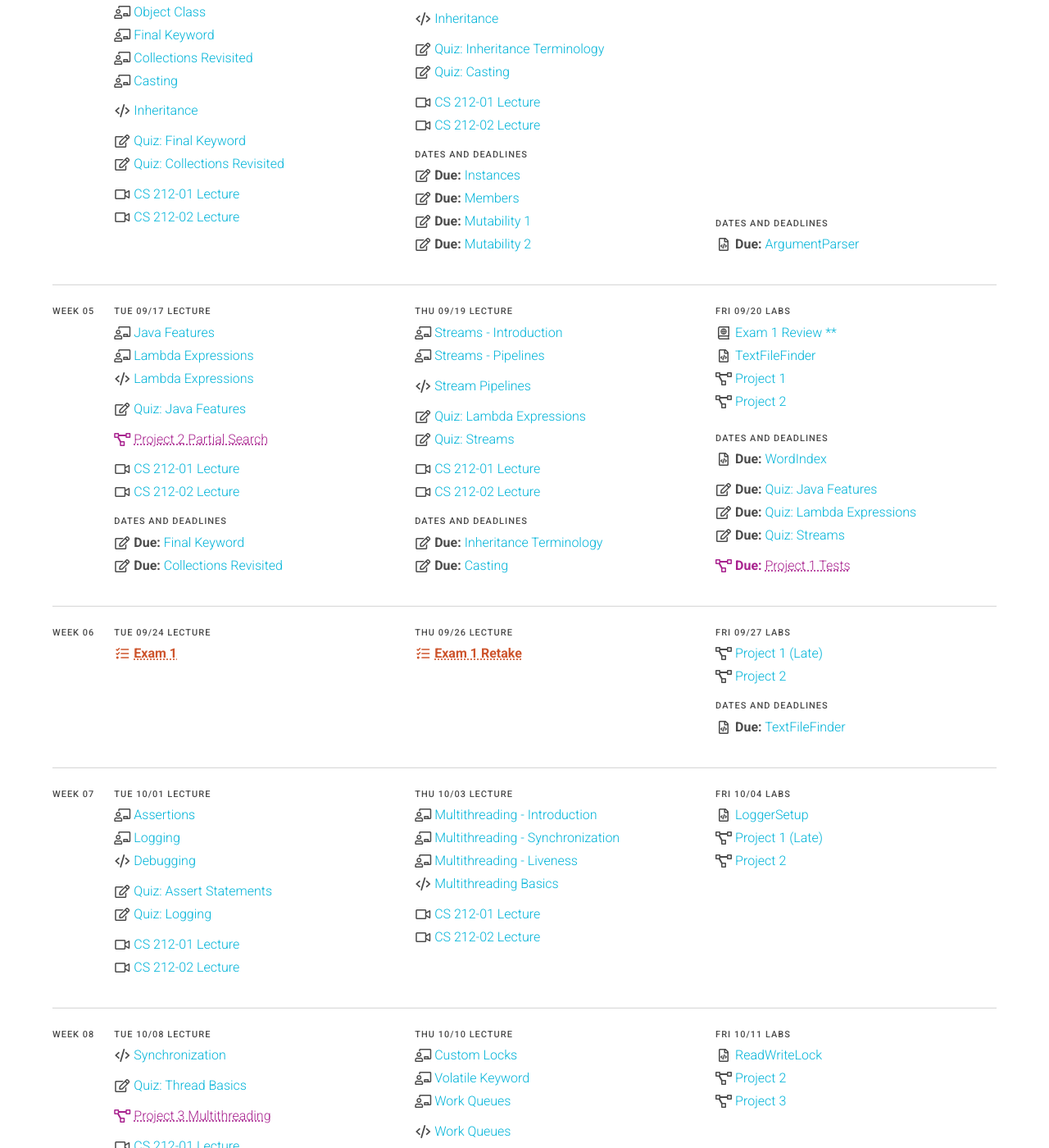
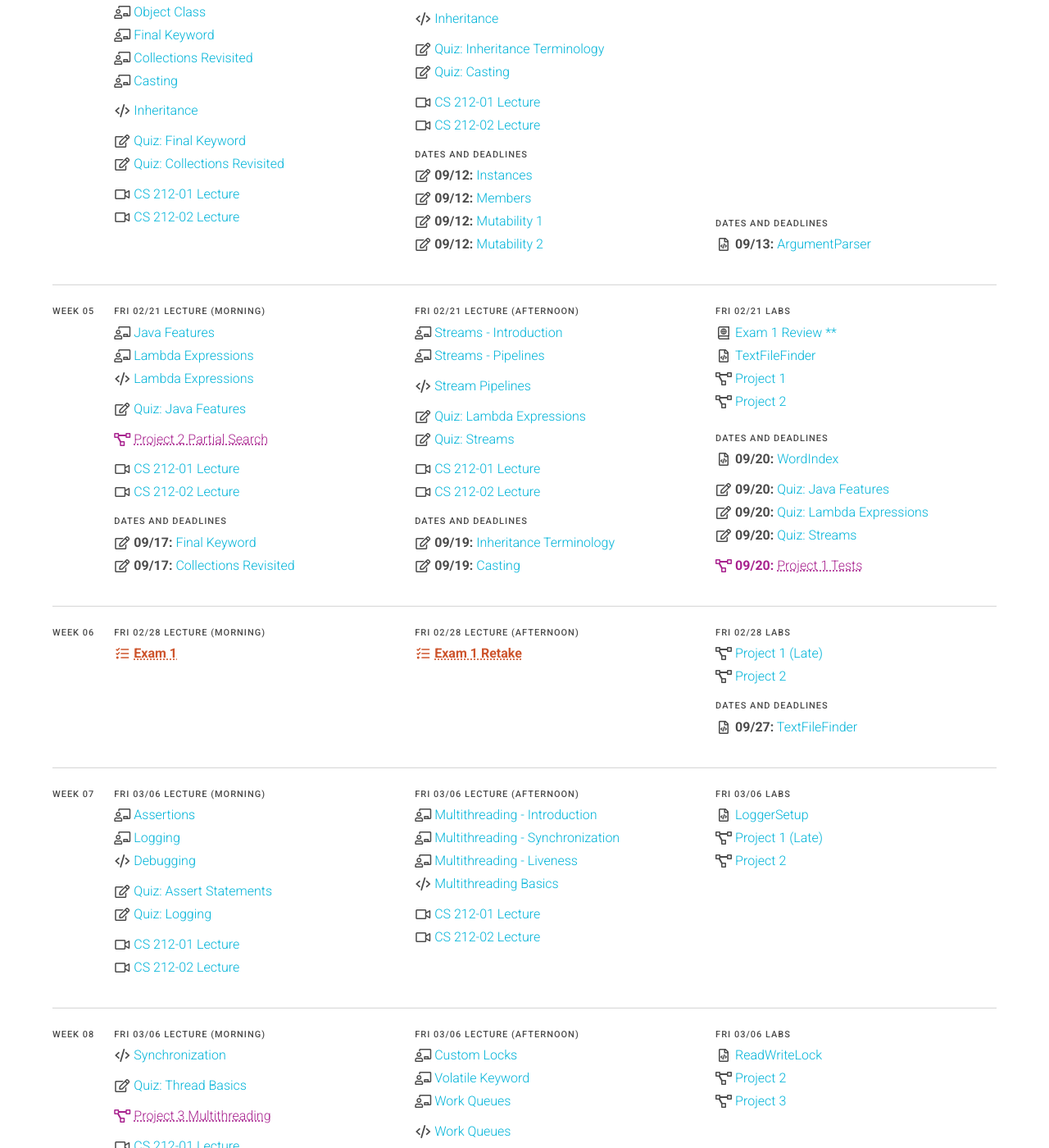
Before and after one commit to usf-cs212-spring2020/usf-cs212-spring2020.github.io, a Jekyll site: the page built from schedule.md, in a window 1280 px wide and 1400 px high, scrolled down 1475 px. Shown: the whole window at 82% size. Built offline with Jekyll 4.4.1, drawn with Linux system fonts in a browser that asks for light colours; some of the changed text lies outside the part shown.

Commit message:
Update schedule.yml
Initial changing of dates

```diff
--- a/_data/schedule.yml
+++ b/_data/schedule.yml
@@ -146,8 +146,8 @@
 weeks:
 - week: 1
   columns:
-    - label: 'Lecture'
-      start: 2019-08-20
+    - label: 'Lecture (Morning)'
+      start: 2020-01-24
       class: ''
       items:
         - icon: *icon_slides
@@ -175,8 +175,8 @@
           link: 'https://usfca.zoom.us/recording/share/ENvMeWdwTeB6D3aOBgT3pvTvts62Jx_7t17oNnKv1bSwIumekTziMw'
 
 
-    - label: 'Lecture'
-      start: 2019-08-22
+    - label: 'Lecture (Afternoon)'
+      start: 2020-01-24
       class: ''
       items:
         - icon: *icon_code
@@ -201,7 +201,7 @@
           link: 'https://usfca.zoom.us/recording/share/h9HNfdQpQ2nPHt_6ArZOy-1Fm0AAE8bV7rUlmNo1BM2wIumekTziMw'
 
     - label: 'Labs'
-      start: 2019-08-23
+      start: 2020-01-24
       class: ''
       items:
         - <<: *mandatory
@@ -236,8 +236,8 @@
 
 - week: 2
   columns:
-    - label: 'Lecture'
-      start: 2019-08-27
+    - label: 'Lecture (Morning)'
+      start: 2020-01-31
       class: ''
       items:
         - icon: *icon_slides
@@ -266,8 +266,8 @@
           text: 'CS 212-02 Lecture'
           link: 'https://usfca.zoom.us/recording/share/nyk3N5RrjqPj-sjJPRommfJajD3H_LFKh80urIvIJ1qwIumekTziMw'
 
-    - label: 'Lecture'
-      start: 2019-08-29
+    - label: 'Lecture (Afternoon)'
+      start: 2020-01-31
       class: ''
       items:
         - icon: *icon_code
@@ -292,7 +292,7 @@
           link: 'https://usfca.zoom.us/recording/share/2bGCoayI8lgYhHwSPRI0OfMnESkiqOztInetnO_XkdSwIumekTziMw'
 
     - label: 'Labs'
-      start: 2019-08-30
+      start: 2020-01-31
       class: ''
       items:
         - <<: *mandatory
@@ -309,8 +309,8 @@
 
 - week: 3
   columns:
-    - label: 'Lecture'
-      start: 2019-09-03
+    - label: 'Lecture (Morning)'
+      start: 2020-02-07
       class: ''
       items:
         - icon: *icon_slides
@@ -329,8 +329,8 @@
           text: 'CS 212-02 Lecture'
           link: 'https://usfca.zoom.us/recording/share/M5mQ-yztAY7DU_BF9Gw7OcHnrHCPEPeqVECs9zanLWKwIumekTziMw?startTime=1567553654000'
 
-    - label: 'Lecture'
-      start: 2019-09-05
+    - label: 'Lecture (Afternoon)'
+      start: 2020-02-07
       class: ''
       items:
         - icon: *icon_code
@@ -373,7 +373,7 @@
           date: 2019-09-05
 
     - label: 'Labs'
-      start: 2019-09-06
+      start: 2020-02-07
       class: ''
       items:
         - <<: *mandatory
@@ -388,8 +388,8 @@
 
 - week: 4
   columns:
-    - label: 'Lecture'
-      start: 2019-09-10
+    - label: 'Lecture (Morning)'
+      start: 2020-02-14
       class: ''
       items:
         - icon: *icon_slides
@@ -438,8 +438,8 @@
           text: 'CS 212-02 Lecture'
           link: 'https://usfca.zoom.us/recording/share/KXhBzynylQ1gGxERHrHitn-xzV3XUlELnyuVbhQ0cmqwIumekTziMw'
 
-    - label: 'Lecture'
-      start: 2019-09-12
+    - label: 'Lecture (Afternoon)'
+      start: 2020-02-14
       class: ''
       items:
         - icon: *icon_slides
@@ -494,7 +494,7 @@
           date: 2019-09-12
 
     - label: 'Labs'
-      start: 2019-09-13
+      start: 2020-02-14
       class: ''
       items:
         - <<: *homework4
@@ -505,8 +505,8 @@
 
 - week: 5
   columns:
-    - label: 'Lecture'
-      start: 2019-09-17
+    - label: 'Lecture (Morning)'
+      start: 2020-02-21
       class: ''
       items:
         - icon: *icon_slides
@@ -550,8 +550,8 @@
           link: 'https://usfca.instructure.com/courses/1586786/quizzes/2341156'
           date: 2019-09-17
 
-    - label: 'Lecture'
-      start: 2019-09-19
+    - label: 'Lecture (Afternoon)'
+      start: 2020-02-21
       class: ''
       items:
         - icon: *icon_slides
@@ -596,7 +596,7 @@
           date: 2019-09-19
 
     - label: 'Labs'
-      start: 2019-09-20
+      start: 2020-02-21
       class: ''
       items:
         - icon: *icon_website
@@ -633,8 +633,8 @@
 
 - week: 6
   columns:
-    - label: 'Lecture'
-      start: 2019-09-24
+    - label: 'Lecture (Morning)'
+      start: 2020-02-28
       class: ''
       items:
         - icon: *icon_exam
@@ -642,8 +642,8 @@
           type: 'has-text-danger has-text-weight-bold'
           link: 'https://usfca.instructure.com/courses/1586786/assignments/6883259'
 
-    - label: 'Lecture'
-      start: 2019-09-26
+    - label: 'Lecture (Afternoon)'
+      start: 2020-02-28
       class: ''
       items:
         - icon: *icon_exam
@@ -652,7 +652,7 @@
           link: 'https://usfca.instructure.com/courses/1586786/assignments/6884069'
 
     - label: 'Labs'
-      start: 2019-09-27
+      start: 2020-02-28
       class: ''
       items:
         - <<: *project1
@@ -663,8 +663,8 @@
 
 - week: 7
   columns:
-    - label: 'Lecture'
-      start: 2019-10-01
+    - label: 'Lecture (Morning)'
+      start: 2020-03-06
       class: ''
       items:
         - icon: *icon_slides
@@ -696,8 +696,8 @@
           text: 'CS 212-02 Lecture'
           link: 'https://usfca.zoom.us/recording/share/R2aCCtmo9Y-Zm7jyxfCHhtDPUqEMg5LlLXob1VyeOViwIumekTziMw'
 
-    - label: 'Lecture'
-      start: 2019-10-03
+    - label: 'Lecture (Afternoon)'
+      start: 2020-03-06
       class: ''
       items:
         - icon: *icon_slides
@@ -725,7 +725,7 @@
           link: 'https://usfca.zoom.us/recording/share/ZzsgsZhZpq4mYzPYhvTGKBGzhvorcBumZJYtud6x4lywIumekTziMw'
 
     - label: 'Labs'
-      start: 2019-10-04
+      start: 2020-03-06
       class: ''
       items:
         - <<: *homework6
@@ -735,8 +735,8 @@
 
 - week: 8
   columns:
-    - label: 'Lecture'
-      start: 2019-10-08
+    - label: 'Lecture (Morning)'
+      start: 2020-03-06
       class: ''
       items:
         - icon: *icon_code
@@ -772,8 +772,8 @@
           link: 'https://usfca.instructure.com/courses/1586786/quizzes/2341141'
           date: 2019-10-08
 
-    - label: 'Lecture'
-      start: 2019-10-10
+    - label: 'Lecture (Afternoon)'
+      start: 2020-03-06
       class: ''
       items:
         - icon: *icon_slides
@@ -807,7 +807,7 @@
           link: 'https://usfca.zoom.us/recording/share/Lhc9uGGmzX8fp8ur0vsdE4bUb4WG6VoifOBRKqijQB2wIumekTziMw'
 
     - label: 'Labs'
-      start: 2019-10-11
+      start: 2020-03-06
       class: ''
       items:
         - <<: *homework7
@@ -822,8 +822,8 @@
 
 - week: 9
   columns:
-    - label: 'NO CLASS'
-      start: 2019-10-15
+    - label: 'Lecture (Morning)'
+      start: 2020-03-13
       class: ''
       items:
         - icon:
@@ -847,8 +847,8 @@
           bump: true
           date: 2019-10-15
 
-    - label: 'Lecture'
-      start: 2019-10-17
+    - label: 'Lecture (Afternoon)'
+      start: 2020-03-13
       class: ''
       items:
         - icon: *icon_code
@@ -879,7 +879,7 @@
           date: 2019-10-17
 
     - label: 'Labs'
-      start: 2019-10-18
+      start: 2020-03-13
       class: ''
       items:
         - <<: *homework8
@@ -893,8 +893,8 @@
 
 - week: 10
   columns:
-    - label: 'Lecture'
-      start: 2019-10-22
+    - label: 'Lecture (Morning)'
+      start: 2020-03-20
       class: ''
       items:
         - icon: *icon_warning
@@ -926,8 +926,8 @@
           text: 'Sophie @ IEEEVIS'
           type: 'has-text-grey'
 
-    - label: 'Lecture'
-      start: 2019-10-24
+    - label: 'Lecture (Afternoon)'
+      start: 2020-03-20
       class: ''
       items:
         - icon: *icon_warning
@@ -969,7 +969,7 @@
           bump: true
 
     - label: 'Labs'
-      start: 2019-10-25
+      start: 2020-03-20
       class: ''
       items:
         - <<: *homework9
@@ -1015,8 +1015,8 @@
 
 - week: 11
   columns:
-    - label: 'Lecture'
-      start: 2019-10-29
+    - label: 'Lecture (Morning)'
+      start: 2020-03-27
       class: ''
       items:
         - icon: *icon_code
@@ -1031,8 +1031,8 @@
           text: 'CS 212-02 Lecture'
           link: 'https://usfca.zoom.us/recording/share/nldxnvBZnNVXaYx8QioDq0RYj4tNoNv7e4bF4T3AKZ2wIumekTziMw'
 
-    - label: 'Lecture'
-      start: 2019-10-31
+    - label: 'Lecture (Afternoon)'
+      start: 2020-03-27
       class: ''
       items:
         - icon: *icon_slides
@@ -1064,7 +1064,7 @@
 
 
     - label: 'Labs'
-      start: 2019-11-01
+      start: 2020-03-27
       class: ''
       items:
         - <<: *homework10
@@ -1078,8 +1078,8 @@
 
 - week: 12
   columns:
-    - label: 'Lecture'
-      start: 2019-11-05
+    - label: 'Lecture (Morning)'
+      start: 2020-03-27
       class: ''
       items:
         - icon: *icon_code
@@ -1102,8 +1102,8 @@
           text: 'CS 212-02 Lecture'
           link: 'https://usfca.zoom.us/recording/share/d6XH5hNZcvzTZE8H6Zc3a95dVlqenA6gCIZHZO_VSSewIumekTziMw'
 
-    - label: 'Lecture'
-      start: 2019-11-07
+    - label: 'Lecture (Afternoon)'
+      start: 2020-03-27
       class: ''
       items:
         - icon: *icon_code
@@ -1119,7 +1119,7 @@
           link: 'https://usfca.zoom.us/recording/share/pg7Pb56bKZF5KkcBKIxJDS6FsmL-HMQYamO4C5xLcTGwIumekTziMw'
 
     - label: 'Labs'
-      start: 2019-11-08
+      start: 2020-03-27
       class: ''
       items:
         - <<: *homework11
@@ -1136,8 +1136,8 @@
 
 - week: 13
   columns:
-    - label: 'Lecture'
-      start: 2019-11-12
+    - label: 'Lecture (Morning)'
+      start: 2020-04-03
       class: ''
       items:
         - icon: *icon_website
@@ -1173,8 +1173,8 @@
           link: 'https://usfca.instructure.com/courses/1586786/quizzes/2341137'
           date: 2019-11-12
 
-    - label: 'Lecture'
-      start: 2019-11-14
+    - label: 'Lecture (Afternoon)'
+      start: 2020-04-03
       class: ''
       items:
         - icon: *icon_website
@@ -1200,7 +1200,7 @@
 
 
     - label: 'Labs'
-      start: 2019-11-15
+      start: 2020-04-03
       class: ''
       items:
         - icon: *icon_website
@@ -1225,16 +1225,16 @@
 
 - week: 14
   columns:
-    - label: 'Lecture'
-      start: 2019-11-19
+    - label: 'Lecture (Morning)'
+      start: 2020-04-10
       class: ''
       items:
         - icon: *icon_exam
           text: 'Exam 2'
           type: 'has-text-danger has-text-weight-bold'
 
-    - label: 'Lecture'
-      start: 2019-11-21
+    - label: 'Lecture (Afternoon)'
+      start: 2020-04-10
       class: ''
       items:
         - icon: *icon_exam
@@ -1242,7 +1242,7 @@
           type: 'has-text-danger has-text-weight-bold'
 
     - label: 'Labs'
-      start: 2019-11-22
+      start: 2020-04-10
       class: ''
       items:
         - <<: *homework11
@@ -1255,8 +1255,8 @@
 
 - week: 15
   columns:
-    - label: 'Lecture'
-      start: 2019-11-26
+    - label: 'Lecture (Morning)'
+      start: 2020-04-10
       class: ''
       items:
         - icon: *icon_slides
@@ -1284,8 +1284,8 @@
           text: 'CS 212-02 Lecture'
           link: 'https://usfca.zoom.us/recording/share/sNCXnIgF2xjGlOyS_IklOb9-cOZg-BpWeSF4Yz4OuQuwIumekTziMw'
 
-    - label: 'NO CLASS'
-      start: 2019-11-28
+    - label: 'Lecture (Afternoon)'
+      start: 2020-04-10
       class: ''
       items:
         - icon:
@@ -1293,8 +1293,8 @@
           text: 'Thanksgiving Recess (No Class)'
           type: 'has-text-grey'
 
-    - label: 'NO CLASS'
-      start: 2019-11-29
+    - label: 'Lab'
+      start: 2020-04-10
       class: ''
       items:
         - icon:
@@ -1309,8 +1309,8 @@
 
 - week: 16
   columns:
-    - label: 'Lecture'
-      start: 2019-12-03
+    - label: 'Lecture (Morning)'
+      start: 2020-04-17
       class: ''
       items:
         - icon: *icon_slides
@@ -1339,8 +1339,8 @@
           type: 'has-text-danger has-text-weight-bold'
           date: 2019-12-04
 
-    - label: 'NO CLASS'
-      start: 2019-12-05
+    - label: 'Lecture (Afternoon)'
+      start: 2020-04-17
       class: ''
       items:
         - icon: *icon_date
```
